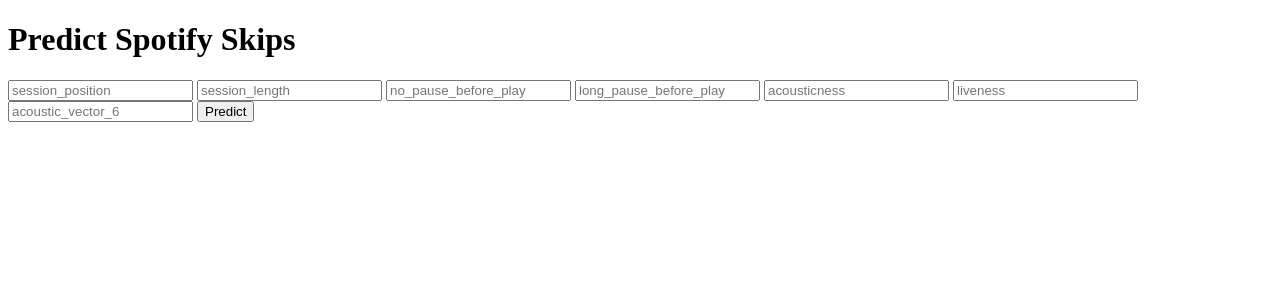
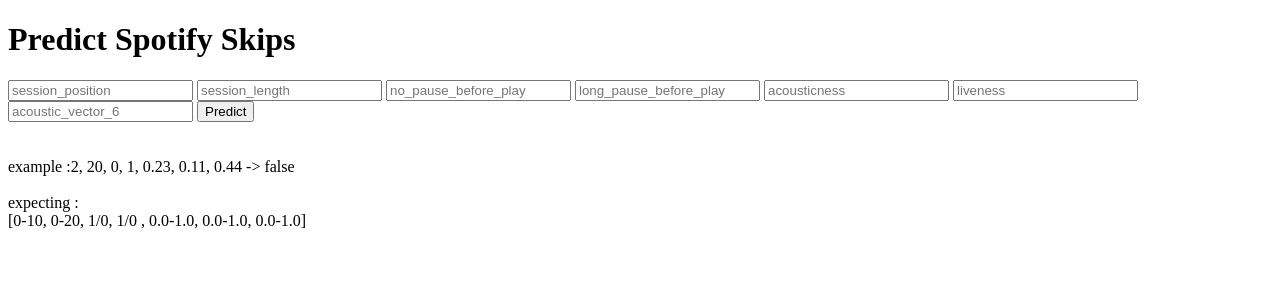
Before and after one commit to Pravesh001/Technocolabs, a Flask app: page / in a window 1280 px wide. Shown: the top 300 px of the page. Run offline with Flask 2, Linux system fonts and the light colour scheme; parts of the project's set-up code (start-up, migrations or seed data) failed here and were passed over.

Commit message:
Update index.html
added example for feeding data to model

```diff
--- a/templates/index.html
+++ b/templates/index.html
@@ -27,7 +27,15 @@
 
         <button type="submit" class="btn btn-primary btn-block btn-large">Predict</button>
     </form>
+	<br>
+    <br>
+  example :2, 20, 0, 1, 0.23, 0.11, 0.44 -> false
+  <br>
+   <br>
+   expecting :
+<br>
 
+[0-10, 0-20, 1/0, 1/0 , 0.0-1.0, 0.0-1.0, 0.0-1.0]
    <br>
    <br>
    {{ prediction_text }}
```
